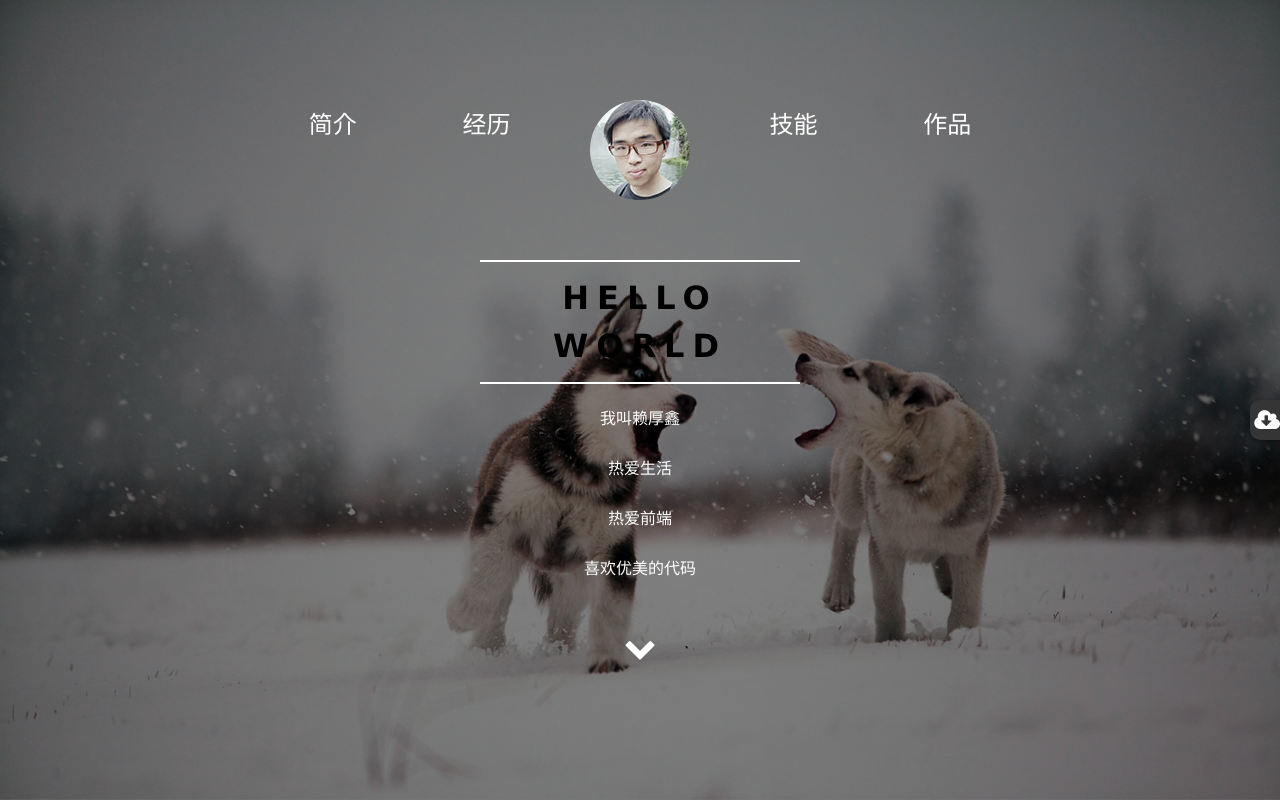
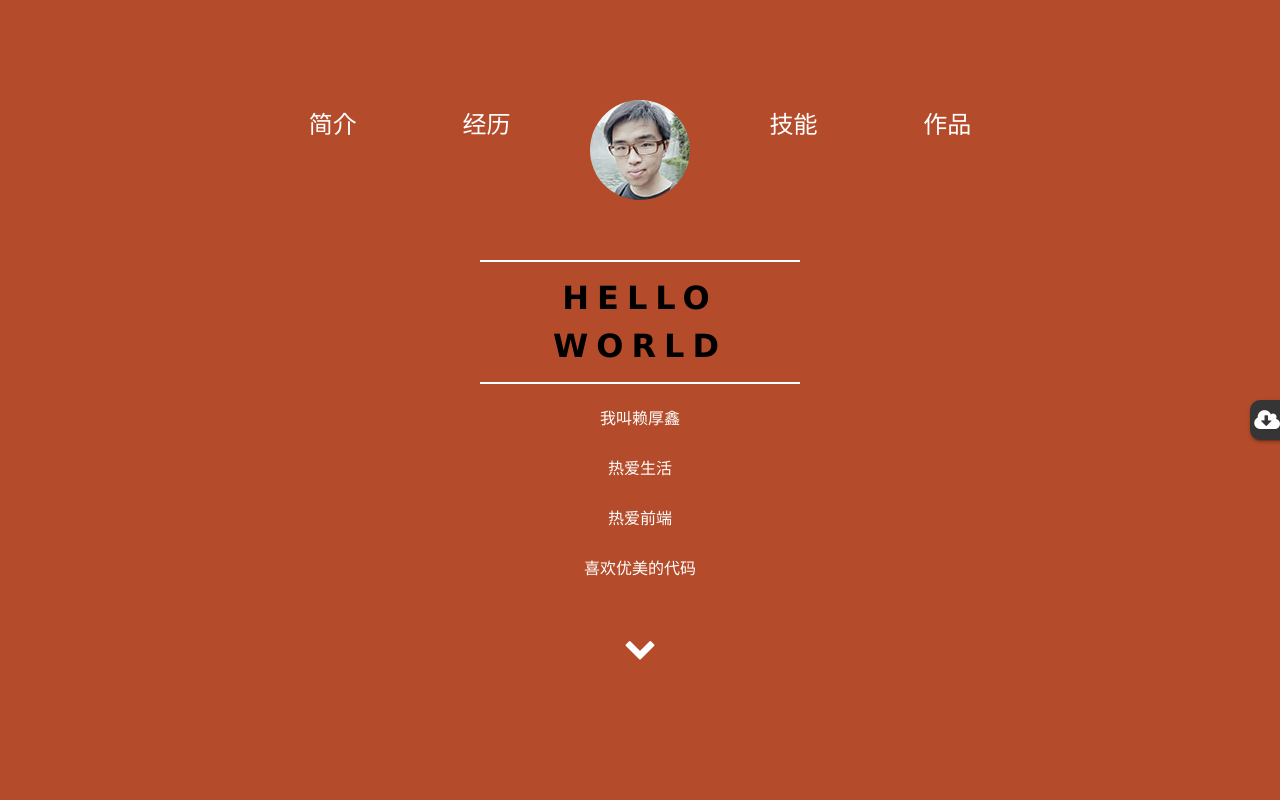
Before and after one commit to lhx405171358/lhx405171358.github.io, a plain HTML site: page io/resume/index.html in a window 1280 px wide. Drawn offline with Linux system fonts and the light colour scheme.

Commit message:
delete main-wrapper

```diff
--- a/io/resume/css/main.css
+++ b/io/resume/css/main.css
@@ -51,19 +51,13 @@ button:hover, button:focus
 {
   background-color: #104259;
   outline: none;
+  outline: none;
 }
 .hr
 {
   width: 80%;
   height: 2px;
   margin: 20px auto;
-}
-.main-wrapper
-{
-  background:url(../img/banner.jpg);
-  background-attachment: fixed;
-  background-repeat: no-repeat;
-  background-size: cover;
 }
 .wrapper
 {
@@ -134,6 +128,15 @@ header{
   -o-transition: color .7s;
   transition: color .7s;
 }
+#top-menu .active:nth-child(3) a
+{
+  color: #b44c2b;
+  -webkit-transition: color .7s;
+  -moz-transition: color .7s;
+  -ms-transition: color .7s;
+  -o-transition: color .7s;
+  transition: color .7s;
+}
 #top-menu .active:nth-child(4) a
 {
   color: #009688;
@@ -185,7 +188,7 @@ header{
 
 .one
 {
-  background: rgba(0, 0, 0, 0.5);
+  background: #b44c2b;
   position: relative;
 }
 .one h1
--- a/io/resume/index.html
+++ b/io/resume/index.html
@@ -16,7 +16,6 @@
   <!--<link href="https://fonts.googleapis.com/css?family=Bungee+Inline|Dancing+Script|Lobster|Pacifico|Wendy+One" rel="stylesheet">-->
 </head>
 <body>
-<div class="main-wrapper">
   <header><!--页头-->
     <div class="menu-bg"></div>
     <ul id="top-menu">
@@ -189,7 +188,6 @@
       </div>
     </section>
   </div>
-</div>
 <!-- pop layer -->
 <div class="md-modal md-effect-1" id="modal-1">
   <div class="md-content">
```
